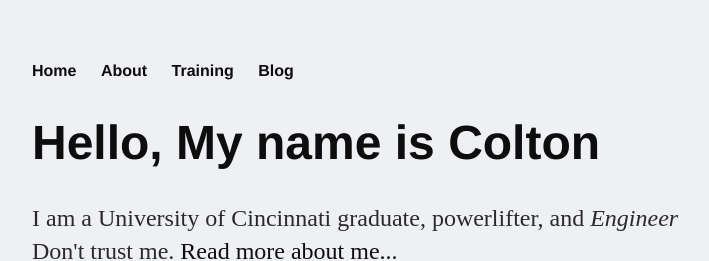
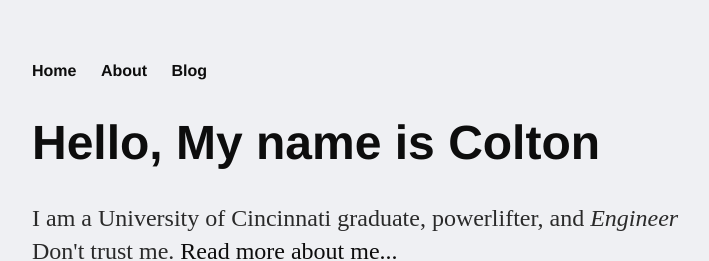
Before and after one commit to paw3ll/paw3ll.github.io, a Jekyll site: the page built from index.html, in a window 1280 px wide. Shown: the top 261 px of the page, without its empty margins (160-869 px from the left). Built offline with Jekyll 4.4.1, drawn with Linux system fonts in a browser that asks for light colours.

Commit message:
Update default.html
Removed Training

```diff
--- a/_layouts/default.html
+++ b/_layouts/default.html
@@ -13,7 +13,6 @@
 <ul>
 <li><a href="/">Home</a></li>
 <li><a href="/about">About</a></li>
-<li><a href="/training">Training</a></li>
 <li><a href="/blog">Blog</a></li>
 </ul>
     </nav>
```
